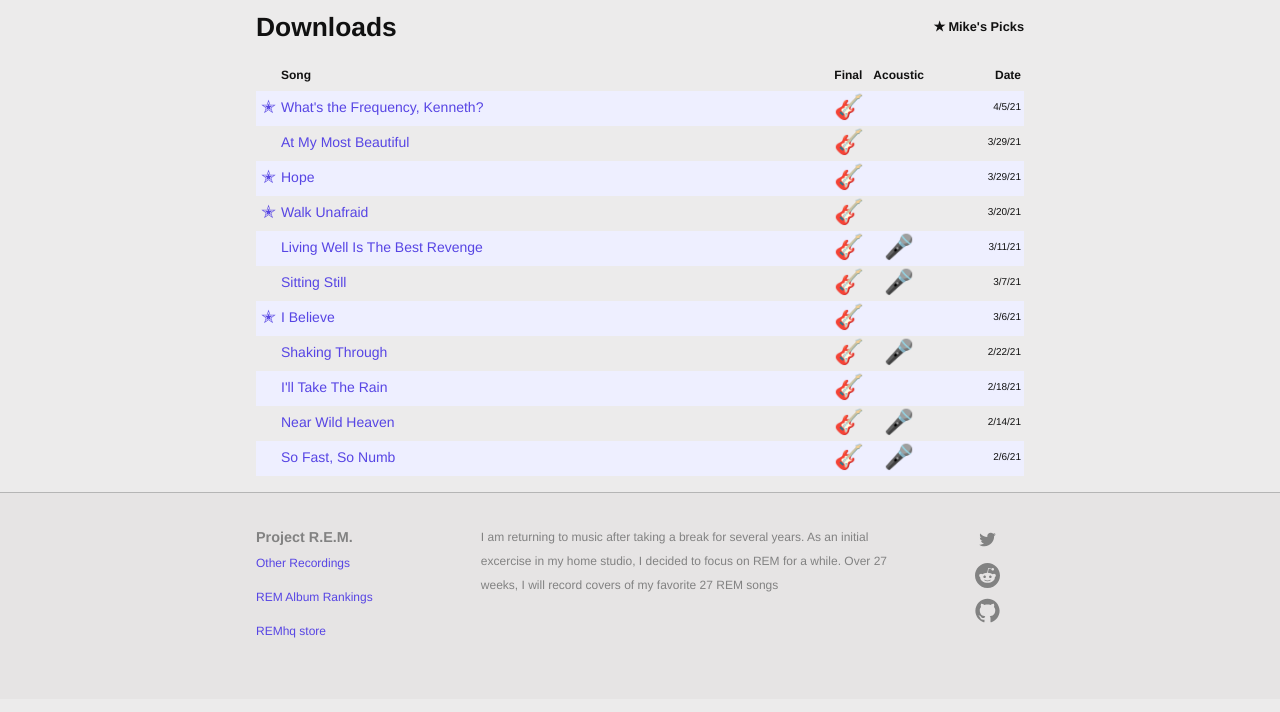
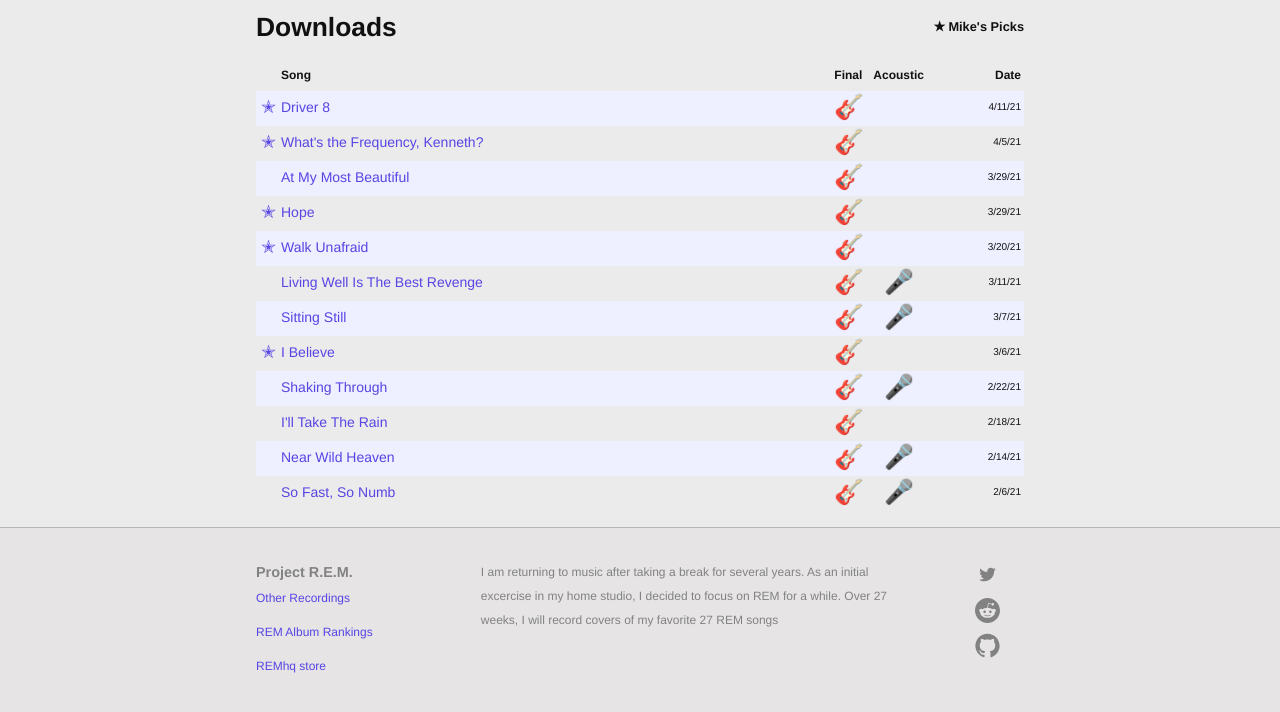
Before and after one commit to slatron/slatron.github.io, a Jekyll site: the page built from recordings.md, in a window 1280 px wide and 1167 px high. Shown: the part 433-1145 px from the top of the window. Built offline with Jekyll 4.4.1, drawn with Linux system fonts in a browser that asks for light colours.

Commit message:
added driver 8

```diff
--- a/recordings.md
+++ b/recordings.md
@@ -18,6 +18,13 @@
     <span title="date">Date</span>
   </div>
 
+  <div class="row">
+    <span><a href="https://drive.google.com/file/d/1VZiclBYdeEq4ayBbnSituW5T2l726Lk2/view?usp=sharing" target="_blank">✭</a></span>
+    <span><a href="https://drive.google.com/file/d/1VZiclBYdeEq4ayBbnSituW5T2l726Lk2/view?usp=sharing" target="_blank">Driver 8</a></span>
+    <span><a href="https://drive.google.com/file/d/1VZiclBYdeEq4ayBbnSituW5T2l726Lk2/view?usp=sharing" target="_blank">🎸</a></span>
+    <span></span>
+    <span class="text-small">4/11/21</span>
+  </div>
   <div class="row">
     <span><a href="https://drive.google.com/file/d/1cZ0RDxEdf8dpr93axawJ0i0_k9d8qiZm/view?usp=sharing" target="_blank">✭</a></span>
     <span><a href="https://drive.google.com/file/d/1cZ0RDxEdf8dpr93axawJ0i0_k9d8qiZm/view?usp=sharing" target="_blank">What's the Frequency, Kenneth?</a></span>
```
Also changed, not shown: _posts/2021-02-06-begin-the-begin.md (+1 -0 lines), _posts/2021-04-11-driver8-1.md (+1 -0 lines).
